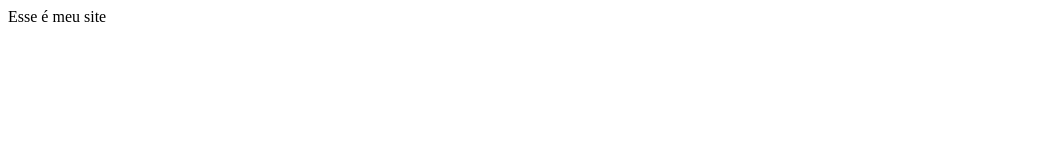
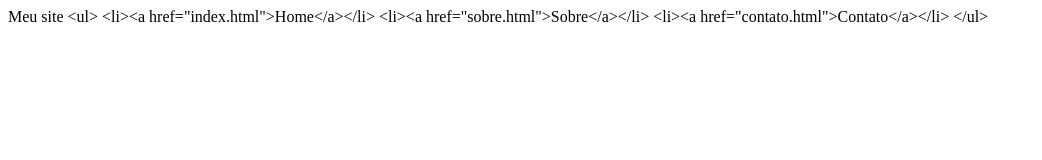
Before and after one commit to marilia-lila4/hello-word, a plain HTML site: page index.html in a window 1280 px wide. Shown: the whole page, without its empty margins (0-1042 px from the left). Drawn offline with Linux system fonts and the light colour scheme.

Commit message:
Novo Menu

```diff
--- a/index.html
+++ b/index.html
@@ -1,10 +1,19 @@
 <!DOCTYPE html>
 <html>
+
 <head>
 <meta charset="UTF-8">
 <title> Meu Site </title>
 </head>
+
 <body>
-Esse é meu site
+Meu site
+
+&lt;ul&gt;
+    &lt;li&gt;&lt;a href="index.html"&gt;Home&lt;/a&gt;&lt;/li&gt;
+    &lt;li&gt;&lt;a href="sobre.html"&gt;Sobre&lt;/a&gt;&lt;/li&gt;
+    &lt;li&gt;&lt;a href="contato.html"&gt;Contato&lt;/a&gt;&lt;/li&gt;
+&lt;/ul&gt;
 </body>
+
 </html>
```
